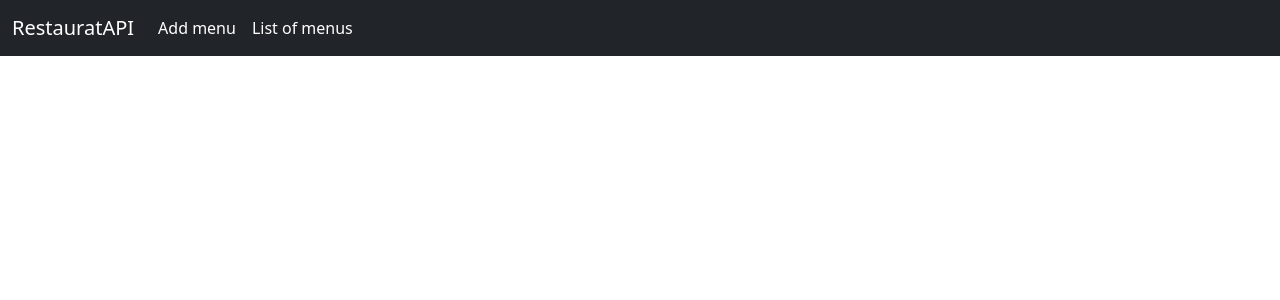
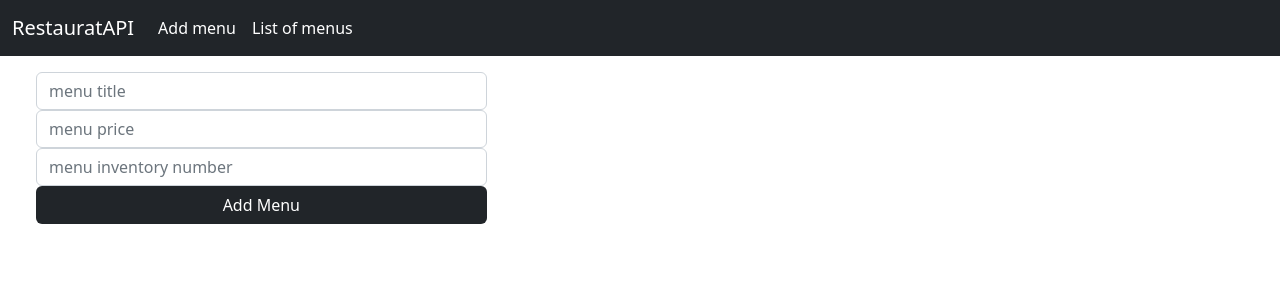
Before and after one commit to hassanfigui1/RestaurantAPI, an Angular app: page /update-menu/1 in a window 1280 px wide. Before the commit this address led to /. Shown: the top 300 px of the page. Built offline with nearby package versions, Linux system fonts and the light colour scheme.

Commit message:
adding activateRoute for modifying menu item

```diff
--- a/src/app/app-routing.module.ts
+++ b/src/app/app-routing.module.ts
@@ -2,10 +2,12 @@ import { NgModule } from '@angular/core';
 import { RouterModule, Routes } from '@angular/router';
 import { AddSectionComponent } from './add-section/add-section.component';
 import { SectionComponent } from './section/section.component';
+import { UpdateMenuComponent } from './update-menu/update-menu.component';
 
 const routes: Routes = [
   {path:'add-menu', component:AddSectionComponent},
-  {path:'menu-items', component:SectionComponent}
+  {path:'menu-items', component:SectionComponent},
+  {path:'update-menu/:id', component:UpdateMenuComponent},
 
 ];
 
--- a/src/app/section/section.component.html
+++ b/src/app/section/section.component.html
@@ -1,26 +1,10 @@
 <section class="ms-5">
-    <div hidden>
-        <form action=""  method="post" class="col-4 ms-5 mt-3" >
-            <div class="row">
-                <input type="text" required minlength="3" class="form-control" placeholder="menu title" name="title" id="">
-            </div>
-            <div class="row">
-                <input type="number" required   placeholder="menu price" class="form-control" name="price" id="">
-            </div>
-            <div class="row ">
-                <input type="number" required     placeholder="menu inventory number" class="form-control" name="inventory" id="">
-            </div>
-            <div class="row">
-                <button class="btn btn-control bg-dark text-white" >Add Menu</button>
-            </div>
-        </form>
-    </div>
     <div class="row mt-5">
         <ng-container *ngFor="let menu of list_of_menus ">
             <div class="col-4">
                 <h5 class="card-title">{{menu.title}}</h5>
                 <p>{{menu.price}}</p>
-                <button class="btn btn-success">Modify</button>
+                <button class="btn btn-info" [routerLink]="['/update-menu',menu.id]">Modify</button>
                 <button (click)="deleteMenu(menu.id)" class="btn btn-danger">Remove</button>
             </div>
         </ng-container>
--- a/src/app/update-menu/update-menu.component.html
+++ b/src/app/update-menu/update-menu.component.html
@@ -1 +1,17 @@
-<p>update-menu works!</p>
+
+<div>
+    <form action=""  method="post" class="col-4 ms-5 mt-3" >
+        <div class="row">
+            <input type="text" ngModel="" required minlength="3" class="form-control" placeholder="menu title" name="title" id="">
+        </div>
+        <div class="row">
+            <input type="number" required   placeholder="menu price" class="form-control" name="price" id="">
+        </div>
+        <div class="row ">
+            <input type="number" required     placeholder="menu inventory number" class="form-control" name="inventory" id="">
+        </div>
+        <div class="row">
+            <button class="btn btn-control bg-dark text-white" >Add Menu</button>
+        </div>
+    </form>
+</div>
--- a/src/app/update-menu/update-menu.component.ts
+++ b/src/app/update-menu/update-menu.component.ts
@@ -1,4 +1,5 @@
 import { Component } from '@angular/core';
+import { ActivatedRoute } from '@angular/router';
 
 @Component({
   selector: 'app-update-menu',
@@ -7,4 +8,17 @@ import { Component } from '@angular/core';
 })
 export class UpdateMenuComponent {
 
+  menu_items : any;
+  id: any;
+
+  constructor(private act: ActivatedRoute){}
+
+  updateMenuItem(){}
+
+  ngOnInit():void{
+    this.id = this.act.snapshot.paramMap.get('id');
+
+  }
+
+
 }
```
